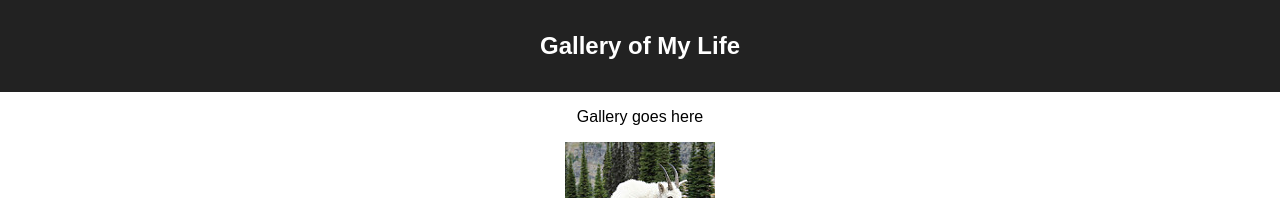
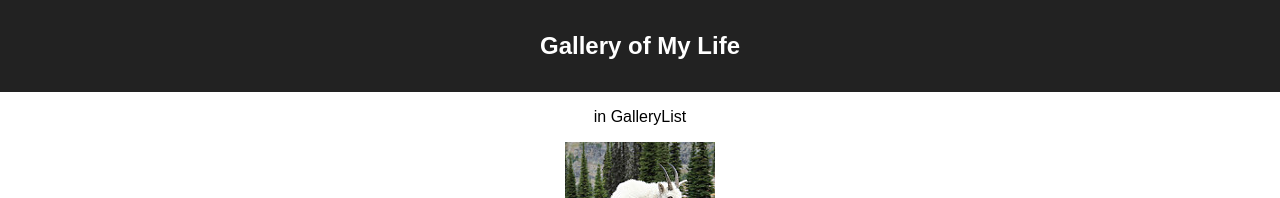
Before and after one commit to swadezy/react-gallery, a React (Create React App) app: page / in a window 1280 px wide. Shown: the top 198 px of the page. Built offline with nearby package versions, Linux system fonts and the light colour scheme.

Commit message:
created gallerylist and galleryitem component skeletons

```diff
--- a/src/components/App/App.jsx
+++ b/src/components/App/App.jsx
@@ -1,5 +1,9 @@
 import React from 'react';
+import {useState, useEffect} from 'react';
+import axios from 'axios';
 import './App.css';
+
+import GalleryList from '../GalleryList/GalleryList.jsx';
 
 function App() {
     return (
@@ -7,7 +11,7 @@ function App() {
         <header className="App-header">
           <h1 className="App-title">Gallery of My Life</h1>
         </header>
-        <p>Gallery goes here</p>
+        <GalleryList />
         <img src="images/goat_small.jpg"/>
       </div>
     );
--- /dev/null
+++ b/src/components/GalleryList/GalleryList.jsx
@@ -0,0 +1,10 @@
+function GalleryList() {
+    console.log('in GalleryList');
+
+    return (
+        <p>in GalleryList</p>
+    )
+}
+
+
+export default GalleryList
```
Also changed, not shown: src/components/GalleryItem/GalleryItem.jsx (added, +10 -0 lines).
